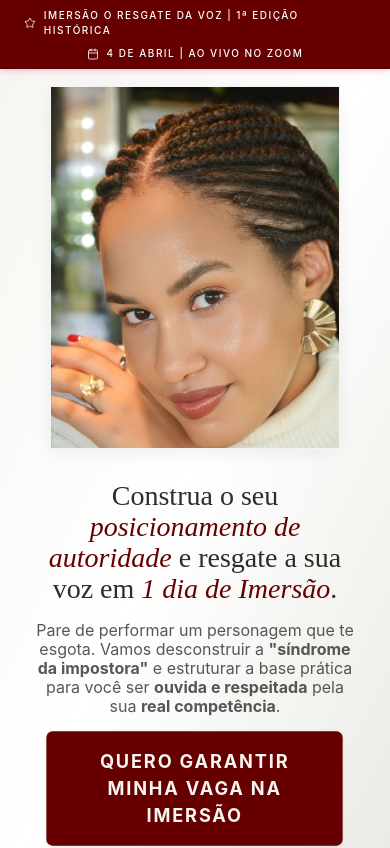
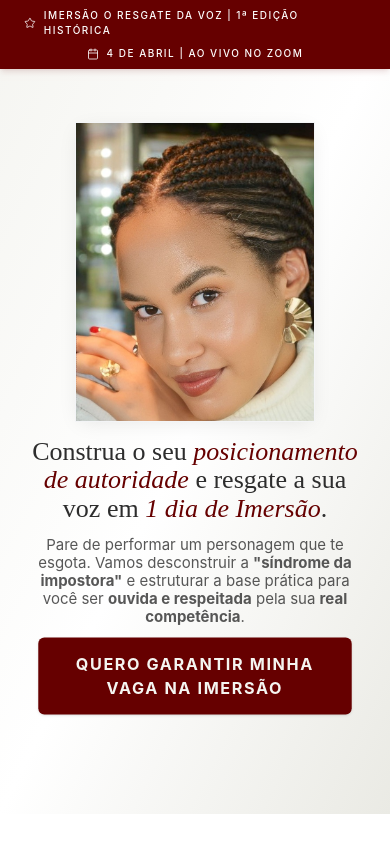
Before and after one commit to ZeferLAB/LP_Izabel_Marco, a React (Vite) app: page / in a window 390 px wide. Shown: the top 848 px of the page. Built offline with nearby package versions, Linux system fonts and the light colour scheme.

Commit message:
Optimize Hero layout for mobile to keep CTA above the fold

```diff
--- a/src/components/Hero.jsx
+++ b/src/components/Hero.jsx
@@ -12,8 +12,8 @@ export default function Hero() {
     };
 
     return (
-        <section className="relative min-h-[calc(100vh-40px)] flex flex-col justify-center bg-gradient-to-br from-[#F5F5F1] via-[#ffffff] to-[#eaeae4] overflow-hidden pt-[56px] lg:pt-24 pb-12">
-            <div className="section-container !py-0 w-full grid grid-cols-1 lg:grid-cols-2 gap-4 lg:gap-16 items-center">
+        <section className="relative min-h-[calc(100vh-60px)] flex flex-col justify-center bg-gradient-to-br from-[#F5F5F1] via-[#ffffff] to-[#eaeae4] overflow-hidden pt-[24px] lg:pt-24 pb-8">
+            <div className="section-container !py-0 w-full grid grid-cols-1 lg:grid-cols-2 gap-2 lg:gap-16 items-center">
 
                 {/* Coluna de Imagem: Aparece PRIMEIRO no mobile (order-1), SEGUNDO no desktop (lg:order-2) */}
                 <motion.div
@@ -27,7 +27,7 @@ export default function Hero() {
                     <div className="absolute inset-0 bg-gradient-radial from-vinho/10 via-transparent to-transparent opacity-60 scale-150 blur-3xl -z-10" />
                     <div className="absolute -top-10 left-1/2 -translate-x-1/2 w-64 h-64 bg-white/40 blur-[80px] -z-10" />
 
-                    <div className="relative aspect-[4/5] sm:aspect-[3/4] w-[85%] sm:w-full lg:max-w-sm mx-auto group">
+                    <div className="relative aspect-[4/5] sm:aspect-[3/4] w-[70%] sm:w-full lg:max-w-sm mx-auto group">
                         <div className="absolute inset-0 bg-gray-200 border border-gray-100 shadow-luxury overflow-hidden z-10 transition-transform duration-700 group-hover:scale-[1.02] sm:rounded-sm">
                             {/* Foto da especialista */}
                             <img
@@ -48,21 +48,21 @@ export default function Hero() {
                     whileInView={{ opacity: 1, x: 0 }}
                     transition={{ duration: 0.8, delay: 0.2 }}
                     viewport={{ once: true }}
-                    className="flex flex-col text-center lg:text-left items-center lg:items-start order-2 lg:order-1 mt-4 lg:mt-0 px-2 lg:px-0"
+                    className="flex flex-col text-center lg:text-left items-center lg:items-start order-2 lg:order-1 mt-2 lg:mt-0 px-2 lg:px-0"
                 >
-                    <h1 className="text-[28px] sm:text-4xl lg:text-5xl xl:text-5xl text-softblack leading-[1.1] lg:leading-[1.15] font-serif lg:mb-6">
+                    <h1 className="text-[26px] sm:text-4xl lg:text-5xl xl:text-5xl text-softblack leading-[1.1] lg:leading-[1.15] font-serif lg:mb-6">
                         Construa o seu <span className="text-vinho italic">posicionamento de autoridade</span> e resgate a sua voz em <span className="text-vinho italic">1 dia de Imersão</span>.
                     </h1>
 
-                    <p className="text-[16px] lg:text-lg text-softblack/80 max-w-lg leading-[1.2] lg:leading-relaxed font-sans mt-4 lg:mt-0 lg:mb-8">
+                    <p className="text-[15px] lg:text-lg text-softblack/80 max-w-lg leading-[1.2] lg:leading-relaxed font-sans mt-3 lg:mt-0 lg:mb-8">
                         Pare de performar um personagem que te esgota. Vamos desconstruir a <span className="font-bold">&quot;síndrome da impostora&quot;</span> e estruturar a base prática para você ser <span className="font-bold">ouvida e respeitada</span> pela sua <span className="font-bold">real competência</span>.
                     </p>
 
-                    <div className="flex flex-col w-full items-center lg:items-start mt-4 lg:mt-8">
+                    <div className="flex flex-col w-full items-center lg:items-start mt-3 lg:mt-8">
                         <a
                             href="#offer"
                             onClick={handleScrollToOffer}
-                            className="btn-hero-cta w-[90%] lg:w-max py-[16px] px-[24px] text-[18px] text-center uppercase tracking-widest block"
+                            className="btn-hero-cta w-[95%] lg:w-max py-[14px] px-[20px] text-[16px] text-center uppercase tracking-widest block"
                         >
                             QUERO GARANTIR MINHA VAGA NA IMERSÃO
                         </a>
```
